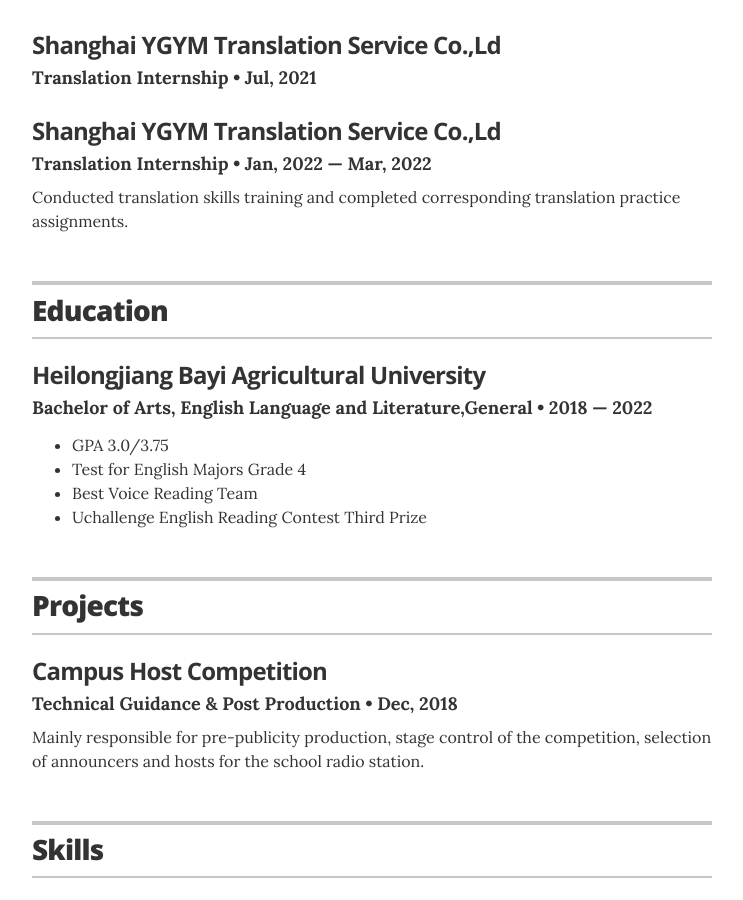
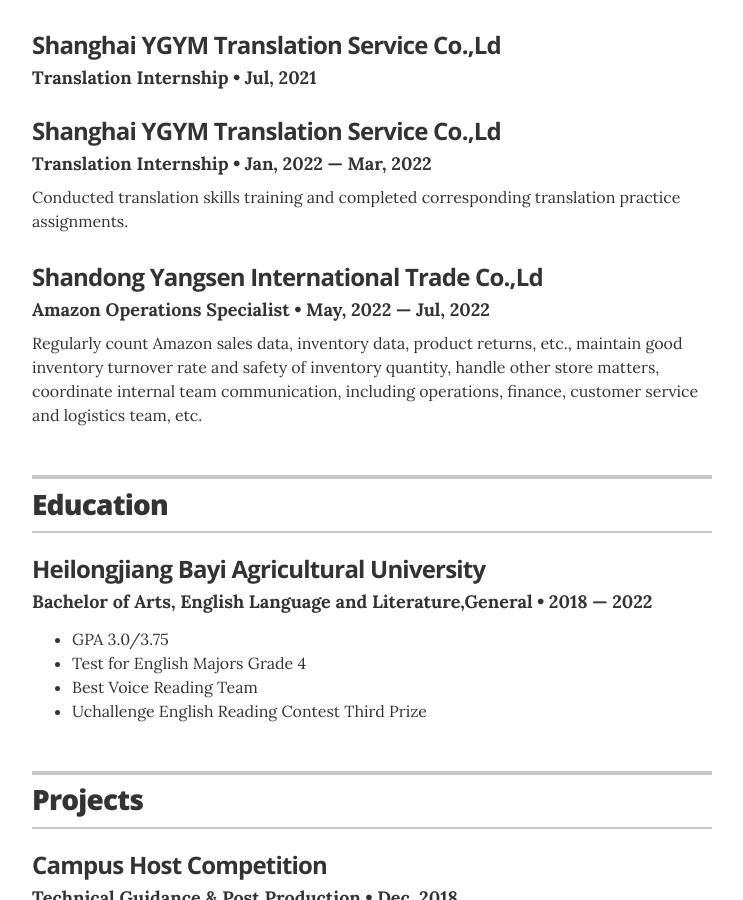
Before and after one commit to vfanghao/fanghao.me, a Jekyll site: the page built from index.html, in a window 1280 px wide and 900 px high, scrolled down 539 px. Shown: the whole window, without its empty margins (268-1011 px from the left). Built offline with Jekyll 4.4.1, drawn with Linux system fonts in a browser that asks for light colours.

Commit message:
Update experience.yml

```diff
--- a/_data/experience.yml
+++ b/_data/experience.yml
@@ -16,3 +16,10 @@
   position: Translation Internship
   duration: Jan, 2022 &mdash; Mar, 2022
   summary: Conducted translation skills training and completed corresponding translation practice assignments.
+
+# Amazon Operations Specialist
+- company: Shandong Yangsen International Trade Co.,Ld
+  position: Amazon Operations Specialist
+  duration: May, 2022 &mdash; Jul, 2022
+  summary: Responsible for Amazon account management and maintenance, improve store overall rating by maintaining and optimizing Listing page, effectively avoid store operation risk, improve product sales, monitor store data and indicators and page changes.
+  summary: Regularly count Amazon sales data, inventory data, product returns, etc., maintain good inventory turnover rate and safety of inventory quantity, handle other store matters, coordinate internal team communication, including operations, finance, customer service and logistics team, etc.
```
